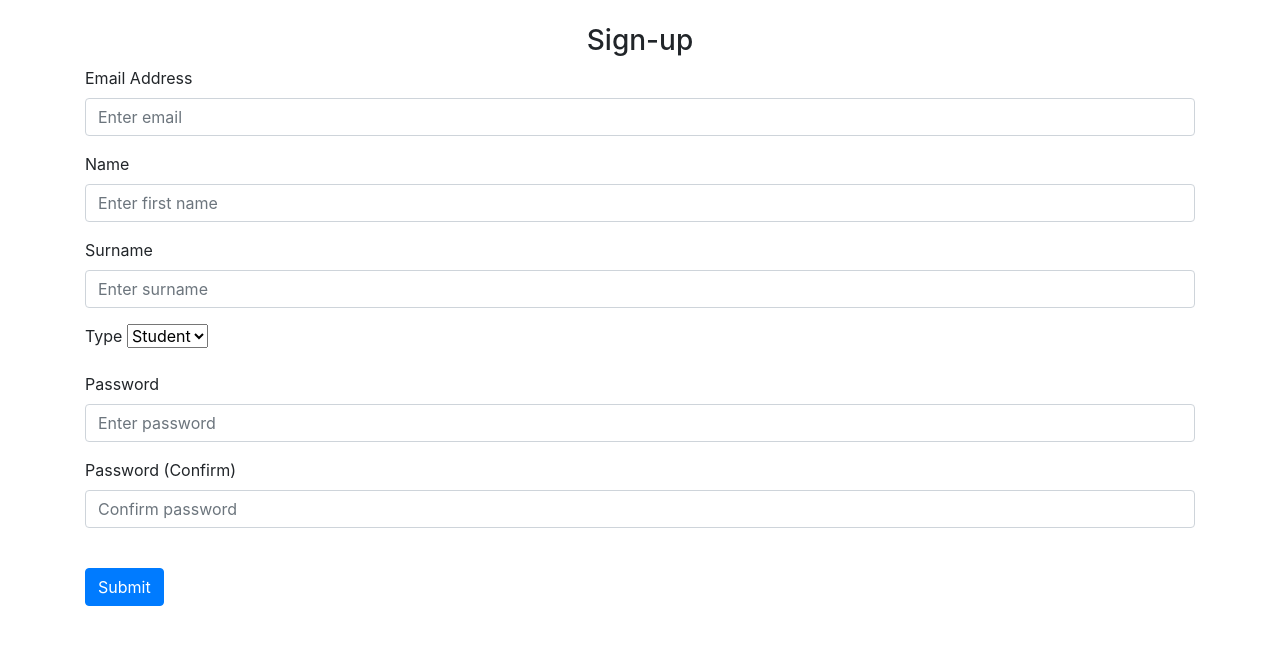
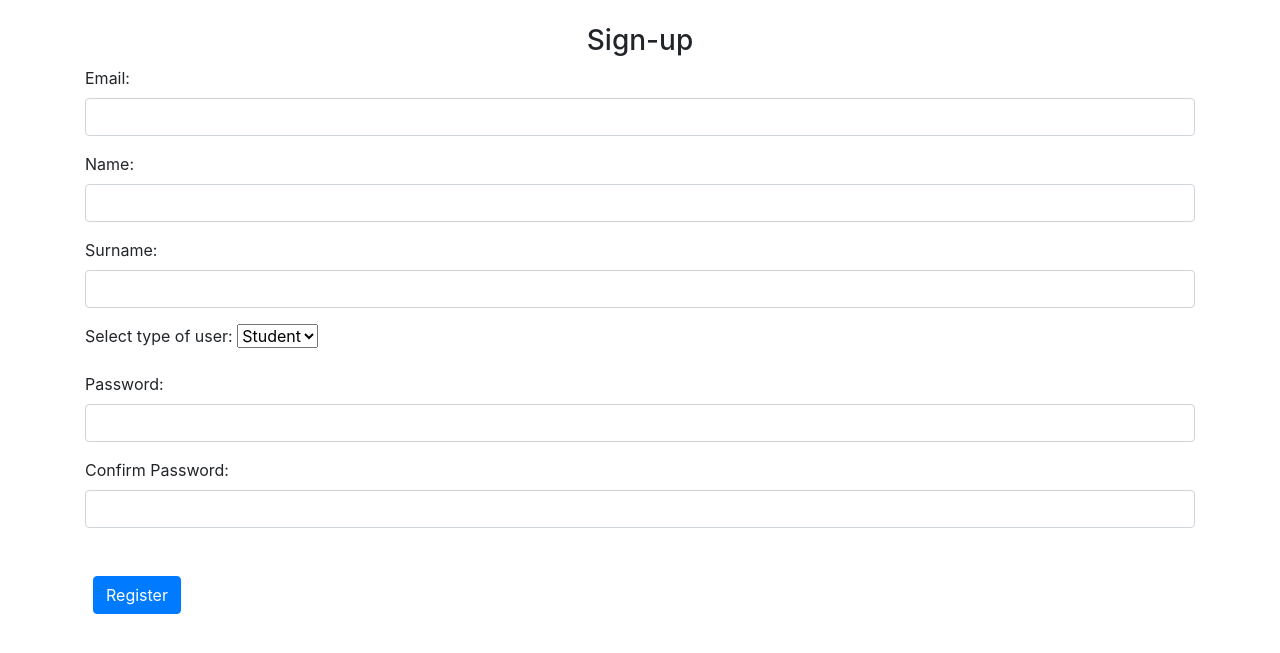
Before and after one commit to Atrebg/unitask, a Flask app: page /sign_up in a window 1280 px wide. Shown: the part 56-709 px from the top of the page. Run offline with Flask 2, Linux system fonts and the light colour scheme; some libraries are stand-ins or nearby versions.

Commit message:
Corretto form signup

```diff
--- a/website/auth.py
+++ b/website/auth.py
@@ -50,10 +50,10 @@ def sign_up():
     form = SignupForm()
     if request.method == 'POST':
         email = request.form.get('email')
-        first_name = request.form.get('firstName')
-        surname = request.form.get('surName')
-        password1 = request.form.get('password1')
-        password2 = request.form.get('password2')
+        name = request.form.get('name')
+        surname = request.form.get('surname')
+        password = request.form.get('password')
+        passwordconf = request.form.get('passwordconf')
         type = request.form.get('type')
 
         user = User.query.filter_by(email=email).first()
@@ -61,22 +61,22 @@ def sign_up():
             flash('Email already exists.', category='error')
         elif len(email) < 4:
             flash('Email must be greater than 3 characters.', category='error')
-        elif len(first_name) < 2:
+        elif len(name) < 2:
             flash('First name must be greater than 1 character.', category='error')
         elif len(surname) < 2:
             flash('Surname must be greater than 1 character.', category='error')
-        elif password1 != password2:
+        elif password != passwordconf:
             flash('Passwords don\'t match.', category='error')
-        elif len(password1) < 7:
+        elif len(password) < 7:
             flash('Password must be at least 7 characters.', category='error')
         else:
             new_user = User
             if type == 'student':
-                new_user = Student(email=email, password=generate_password_hash(password1, method='sha256'), first_name=first_name, surname=surname, type=type)
+                new_user = Student(email=email, password=generate_password_hash(password, method='sha256'), first_name=name, surname=surname, type=type)
             elif type == 'adult':
-                new_user = Adult(email=email, password=generate_password_hash(password1, method='sha256'),
-                                 first_name=first_name, surname=surname, type=type)
-            else:
+                new_user = Adult(email=email, password=generate_password_hash(password, method='sha256'),
+                                 first_name=name, surname=surname, type=type)
+            else: #in questo else lui non dovrebbe finire mai
                 flash('Type errato scrivere student o adult', category='error')
             db.session.add(new_user)
             db.session.commit()
--- a/website/form.py
+++ b/website/form.py
@@ -1,7 +1,7 @@
 from flask_wtf import FlaskForm, Form
 from flask_wtf.file import FileField, FileAllowed
 from wtforms import StringField, PasswordField, SubmitField, BooleanField, TextAreaField, IntegerField, RadioField, \
-    FormField, FieldList
+    FormField, FieldList, SelectField
 from wtforms.fields.html5 import DateField
 from wtforms.validators import DataRequired, Length, Email, EqualTo, ValidationError, Optional
 from flask_login import current_user
@@ -18,7 +18,9 @@ class SignupForm(FlaskForm):
     email = StringField('Email:', validators=[DataRequired(), Email()])
     name = StringField('Name:', validators=[DataRequired(), Length(min=3, max=25)])
     surname = StringField('Surname:', validators=[DataRequired(), Length(min=3, max=25)])
+    type = SelectField("Select type of user:", choices=[('student', 'Student'), ('adult', 'Adult')])
     password = PasswordField('Password:', validators=[DataRequired(), Length(min=8, max=16)])
+    passwordconf = PasswordField('Confirm Password:', validators=[DataRequired(), Length(min=8, max=16)])
     submit = SubmitField('Register')
 
 
--- a/website/templates/sign_up.html
+++ b/website/templates/sign_up.html
@@ -5,65 +5,50 @@
     <br />
     <h3 align= "center"> Sign-up</h3>
     <div class="form-group">
-        <label for="email">Email Address</label>
-        <input
-            type="email"
-            class="form-control"
-            id="email"
-            name="email"
-            placeholder="Enter email"
-        />
+        {{ form.email.label }}
+        {{ form.email(class = 'form-control') }}
+        {% for error in form.email.errors %}
+            <p>{{ error }}</p>
+        {% endfor %}
     </div>
     <div class="form-group">
-        <label for="firstName">Name</label>
-        <input
-                type="text"
-                class="form-control"
-                id="firstName"
-                name="firstName"
-                placeholder="Enter first name"
-        />
+        {{ form.name.label }}
+        {{ form.name(class = 'form-control') }}
+        {% for error in form.name.errors %}
+            <p>{{ error }}</p>
+        {% endfor %}
   </div>
     <div class="form-group">
-        <label for="surName">Surname</label>
-        <input
-                type="text"
-                class="form-control"
-                id="surName"
-                name="surName"
-                placeholder="Enter surname"
-        />
+        {{ form.surname.label }}
+        {{ form.surname(class = 'form-control') }}
+        {% for error in form.surname.errors %}
+            <p>{{ error }}</p>
+        {% endfor %}
   </div>
 
     <div class="form-group">
-        <label for="type">Type</label>
-        <select id="type" name="type">
-            <option value="student">Student</option>
-            <option value="adult">Adult</option>
-        </select>
+        {{ form.type.label}}
+        {{ form.type }}
+        {% for error in form.type.errors %}
+            <p>{{ error }}</p>
+        {% endfor %}
   </div>
         <div class="form-group">
-    <label for="password1">Password</label>
-    <input
-      type="password"
-      class="form-control"
-      id="password1"
-      name="password1"
-      placeholder="Enter password"
-    />
+            {{ form.password.label }}
+            {{ form.password(class = 'form-control') }}
+            {% for error in form.password.errors %}
+             <p>{{ error }}</p>
+         {% endfor %}
   </div>
         <div class="form-group">
-    <label for="password2">Password (Confirm)</label>
-    <input
-      type="password"
-      class="form-control"
-      id="password2"
-      name="password2"
-      placeholder="Confirm password"
-    />
+            {{ form.passwordconf.label }}
+            {{ form.passwordconf(class = 'form-control') }}
+            {% for error in form.passwordconf.errors %}
+             <p>{{ error }}</p>
+         {% endfor %}
   </div>
         <br />
-  <button type="submit" class="btn btn-primary">Submit</button>
-
+  {{ form.submit(class='btn btn-primary m-2') }}
+    {{ form.hidden_tag() }}
 </form>
 {% endblock %}
```
Also changed, not shown: README.md.
